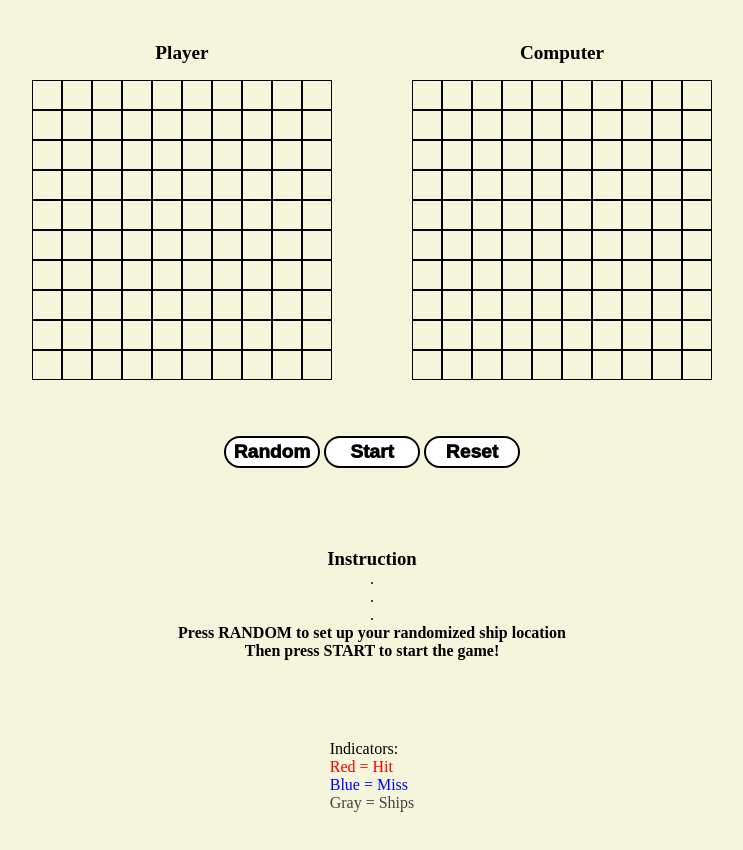
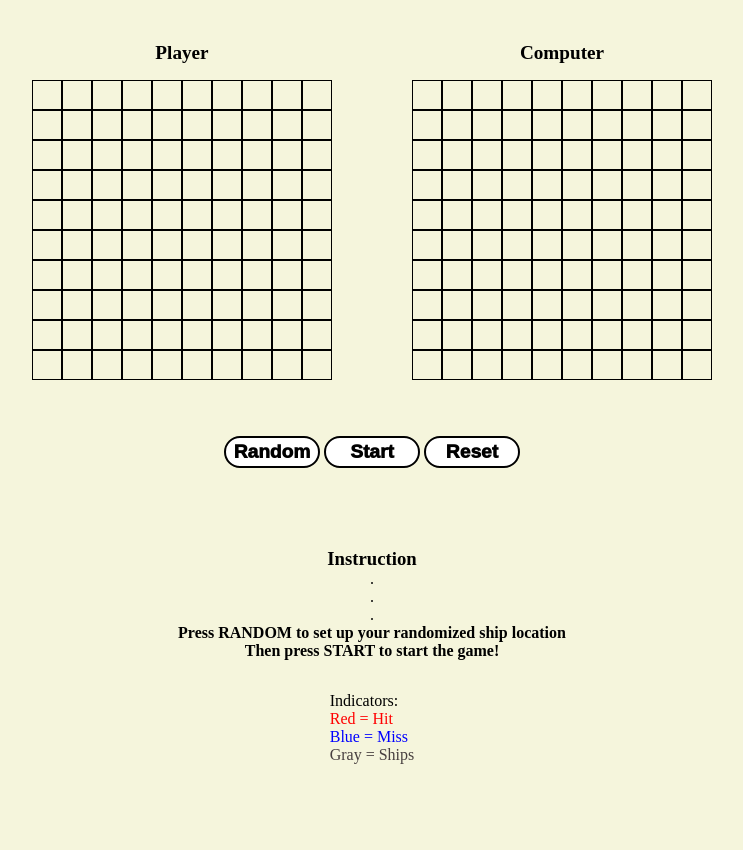
Before and after one commit to jipark92/JS-BattleShip-Project, a website built with webpack: page src/index.html in a window 1280 px wide. Shown: the part 102-952 px from the top of the page, without its empty margins (268-1011 px from the left). After the commit the page ends 866 px from the top, so only its background shows below. Built offline with nearby package versions, Linux system fonts and the light colour scheme; a web font is replaced by a local one.

Commit message:
change alignments

```diff
--- a/src/style.css
+++ b/src/style.css
@@ -166,7 +166,7 @@ body {
 }
 
 .instruction {
-    margin: 5rem;
+    padding-top: 2rem;
 }
 
 .game-started {
```
